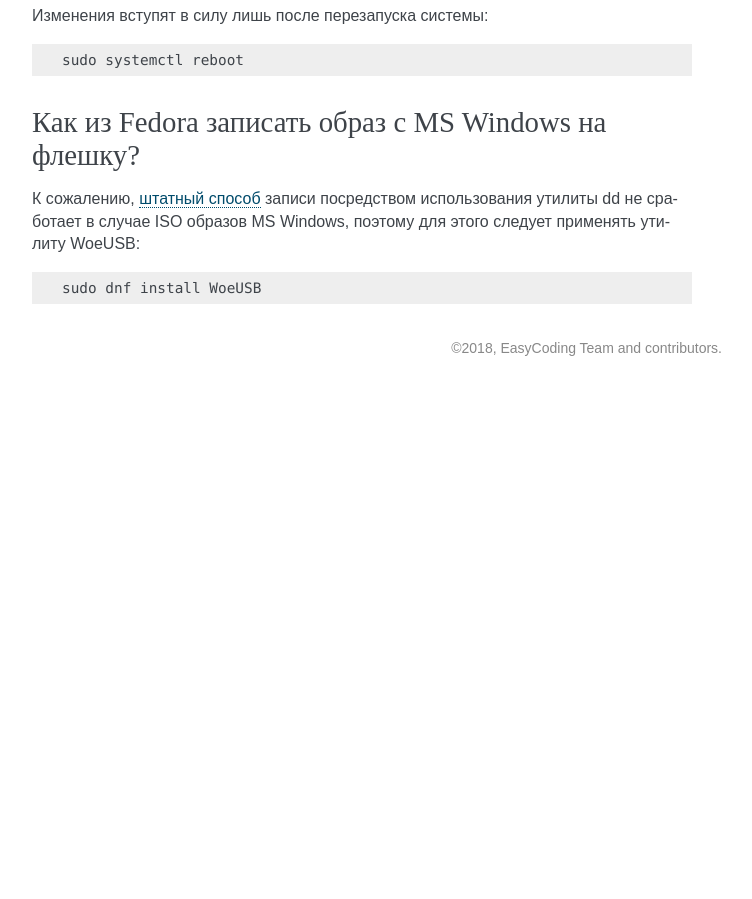
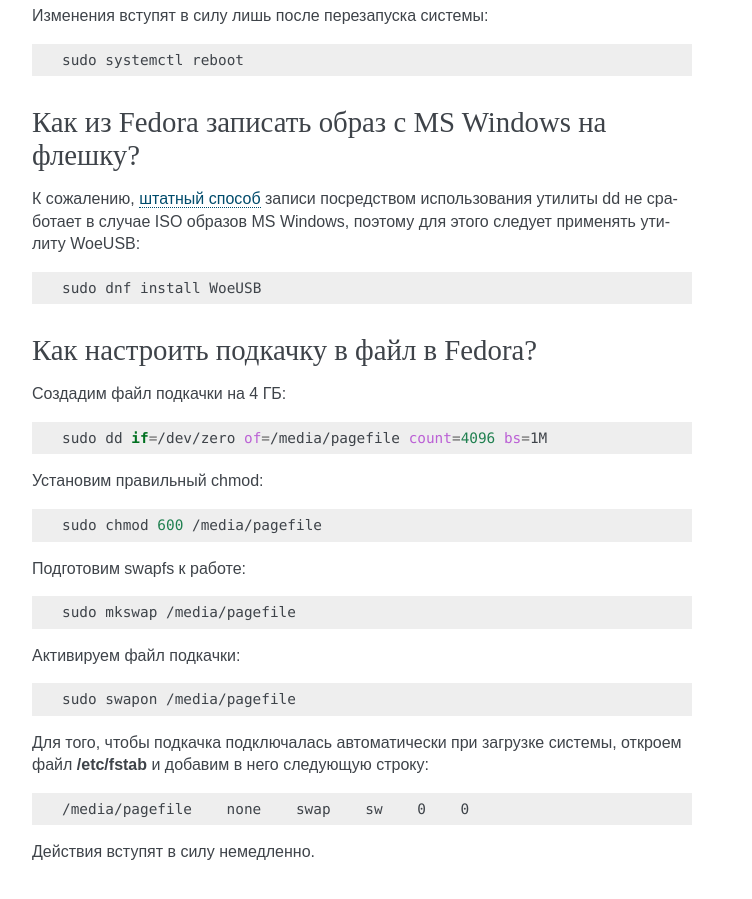
Before and after one commit to RussianFedora/FAQ, a Sphinx documentation site: the page built from source/using-system.rst, in a window 1280 px wide and 900 px high, scrolled down 18403 px. Shown: the whole window, without its empty margins (388-1140 px from the left). Built offline with Sphinx 7.4.7, drawn with Linux system fonts in a browser that asks for light colours; before the commit the page ends 18789 px from its top, so only the background shows below that; some of the changed text lies outside the part shown.

Commit message:
Added question about swap file creation.

```diff
--- a/source/using-system.rst
+++ b/source/using-system.rst
@@ -1076,3 +1076,41 @@
 .. code-block:: bash
 
     sudo dnf install WoeUSB
+
+.. index:: swap, pagefile
+.. _swap-to-file:
+
+Как настроить подкачку в файл в Fedora?
+===========================================
+
+Создадим файл подкачки на 4 ГБ:
+
+.. code-block:: bash
+
+    sudo dd if=/dev/zero of=/media/pagefile count=4096 bs=1M
+
+Установим правильный chmod:
+
+.. code-block:: bash
+
+    sudo chmod 600 /media/pagefile
+
+Подготовим swapfs к работе:
+
+.. code-block:: bash
+
+    sudo mkswap /media/pagefile
+
+Активируем файл подкачки:
+
+.. code-block:: bash
+
+    sudo swapon /media/pagefile
+
+Для того, чтобы подкачка подключалась автоматически при загрузке системы, откроем файл **/etc/fstab** и добавим в него следующую строку:
+
+.. code-block:: text
+
+    /media/pagefile    none    swap    sw    0    0
+
+Действия вступят в силу немедленно.
```
